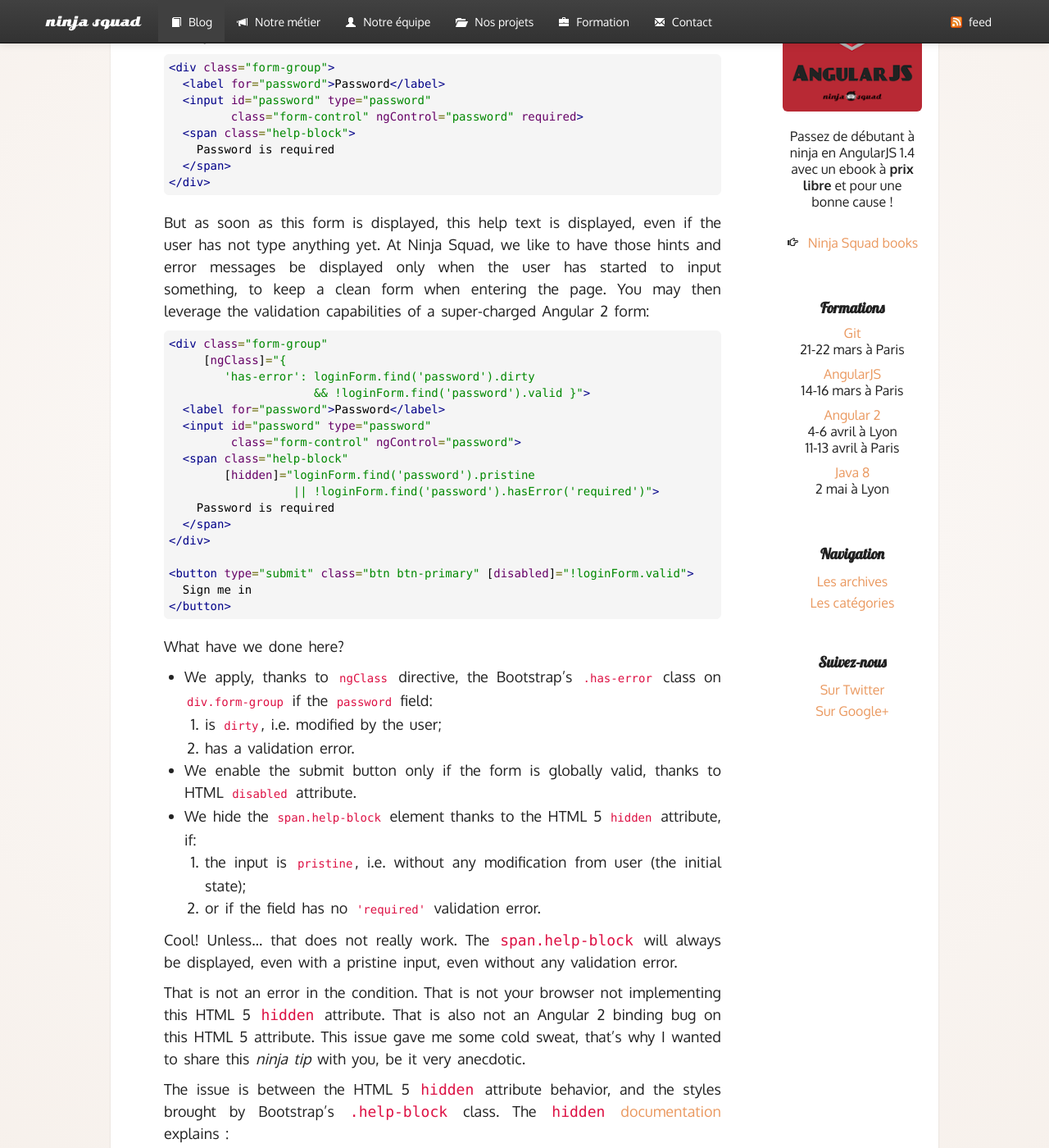
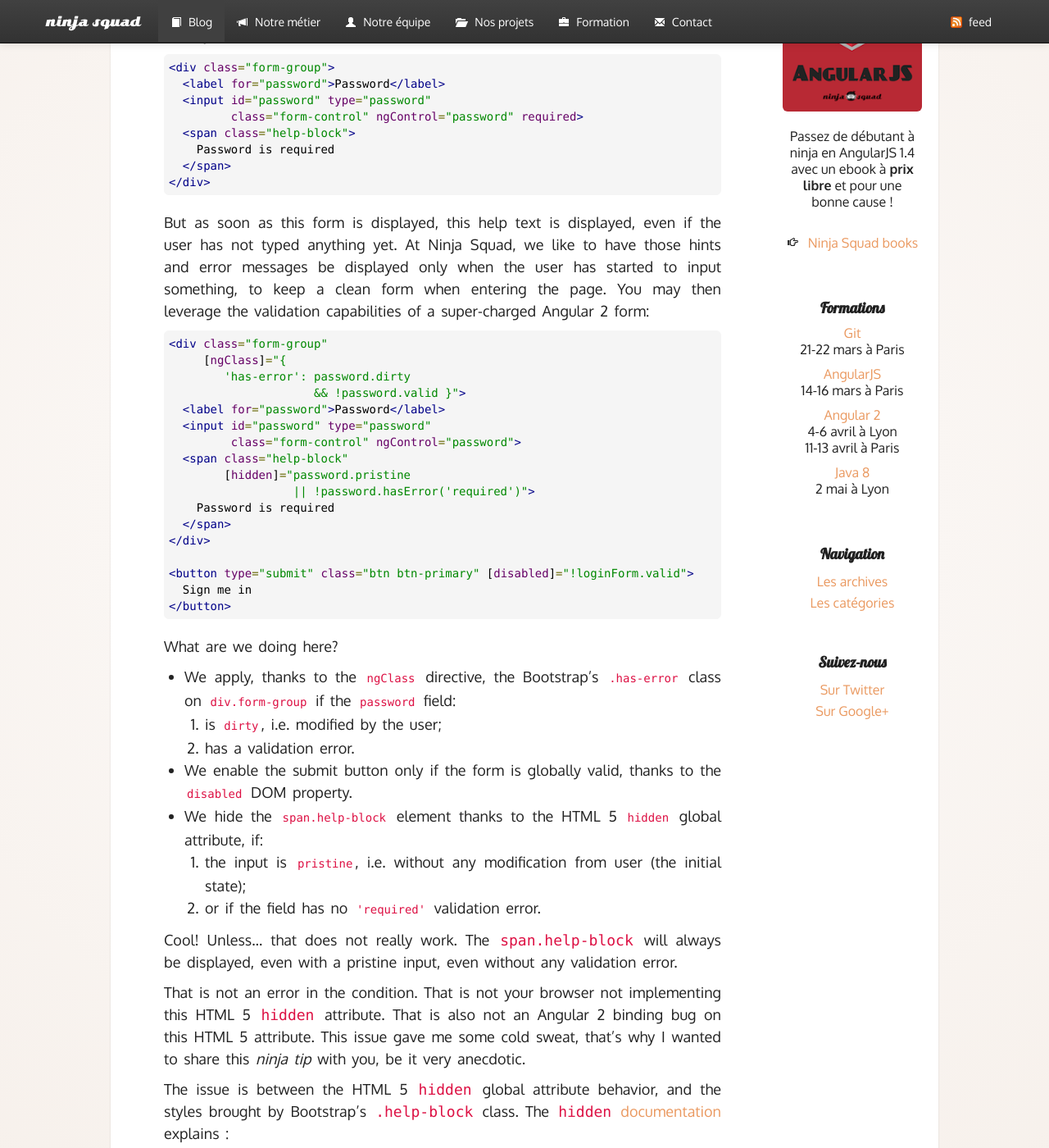
Before and after one commit to Ninja-Squad/ninja-squad.github.com, a Jekyll site: the page built from _posts/2016-03-22-ninja-tips-3-angular-validation-hidden-vs-bootstrap-help-block-english.md, in a window 1280 px wide and 1400 px high, scrolled down 1058 px. Shown: the whole window at 82% size. Built offline with Jekyll 4.4.1, drawn with Linux system fonts in a browser that asks for light colours; comment, search, counter and statistics services are not loaded; some of the changed text lies outside the part shown.

Commit message:
fix(post): fix review by @jnizet

```diff
--- a/_posts/2016-03-22-ninja-tips-3-angular-validation-hidden-vs-bootstrap-help-block-english.md
+++ b/_posts/2016-03-22-ninja-tips-3-angular-validation-hidden-vs-bootstrap-help-block-english.md
@@ -56,21 +56,21 @@ which purpose is exactly this:
     </div>
 
 But as soon as this form is displayed, this help text is displayed,
-even if the user has not type anything yet.
+even if the user has not typed anything yet.
 At Ninja Squad, we like to have those hints and error messages be displayed only
 when the user has started to input something, to keep a clean form when entering the page.
 You may then leverage the validation capabilities of a super-charged Angular&nbsp;2 form:
 
     <div class="form-group"
          [ngClass]="{
-            'has-error': loginForm.find('password').dirty
-                         && !loginForm.find('password').valid }">
+            'has-error': password.dirty
+                         && !password.valid }">
       <label for="password">Password</label>
       <input id="password" type="password"
              class="form-control" ngControl="password">
       <span class="help-block"
-            [hidden]="loginForm.find('password').pristine
-                      || !loginForm.find('password').hasError('required')">
+            [hidden]="password.pristine
+                      || !password.hasError('required')">
         Password is required
       </span>
     </div>
@@ -79,13 +79,13 @@ You may then leverage the validation capabilities of a super-charged Angular&nbs
       Sign me in
     </button>
 
-What have we done here?
+What are we doing here?
 
-* We apply, thanks to `ngClass` directive, the Bootstrap's `.has-error` class on `div.form-group` if the `password` field:
+* We apply, thanks to the `ngClass` directive, the Bootstrap's `.has-error` class on `div.form-group` if the `password` field:
   1. is `dirty`, i.e. modified by the user;
   2. has a validation error.
-* We enable the submit button only if the form is globally valid, thanks to HTML `disabled` attribute.
-* We hide the `span.help-block` element thanks to the HTML&nbsp;5 `hidden` attribute, if:
+* We enable the submit button only if the form is globally valid, thanks to the `disabled` DOM property.
+* We hide the `span.help-block` element thanks to the HTML&nbsp;5 `hidden` global attribute, if:
    1. the input is `pristine`, i.e. without any modification from user (the initial state);
    2. or if the field has no `'required'` validation error.
 
@@ -98,7 +98,7 @@ That is also not an Angular&nbsp;2 binding bug on this HTML&nbsp;5 attribute.
 This issue gave me some cold sweat,
 that's why I wanted to share this *ninja tip* with you, be it very anecdotic.
 
-The issue is between the HTML&nbsp;5 `hidden` attribute behavior,
+The issue is between the HTML&nbsp;5 `hidden` global attribute behavior,
 and the styles brought by Bootstrap's `.help-block` class.
 The [`hidden` documentation](https://developer.mozilla.org/en-US/docs/Web/HTML/Global_attributes/hidden) explains&nbsp;:
 
@@ -117,8 +117,8 @@ or you can rewrite your template to not use `hidden` attribute anymore.
 And that's when the `ngIf` directive comes to play:
 
     <span class="help-block"
-          *ngIf="loginForm.find('password').dirty
-                 && loginForm.find('password').hasError('required')">
+          *ngIf="password.dirty
+                 && password.hasError('required')">
       Password is required
     </span>
 
@@ -126,5 +126,5 @@ Et voilà&nbsp;!
 Of course, we needed to negate the initial condition of `[hidden]="..."` (but that's Boole Algebra 101),
 and we replaced the `pristine` test by a `dirty` test, which is the exact opposite.
 
-Thanks to have taken the time to listen to me until then (I feel better now).
-You may get back to work, or back to read [our Angular&nbsp;2 ebook](https://books.ninja-squad.com/angular2).
+Thanks for the time you spent listening to me. I feel better now.
+You may get back to work, or get back to read [our Angular&nbsp;2 ebook](https://books.ninja-squad.com/angular2).
```
Also changed, not shown: _posts/2016-03-22-ninja-tips-3-angular-validation-hidden-vs-bootstrap-help-block-francais.md (+11 -11 lines).
